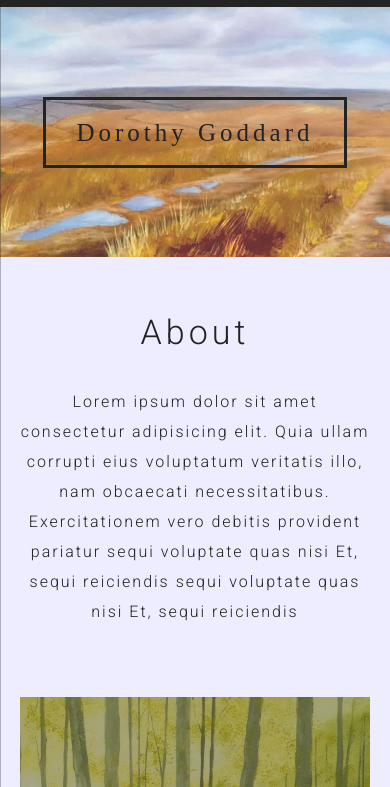
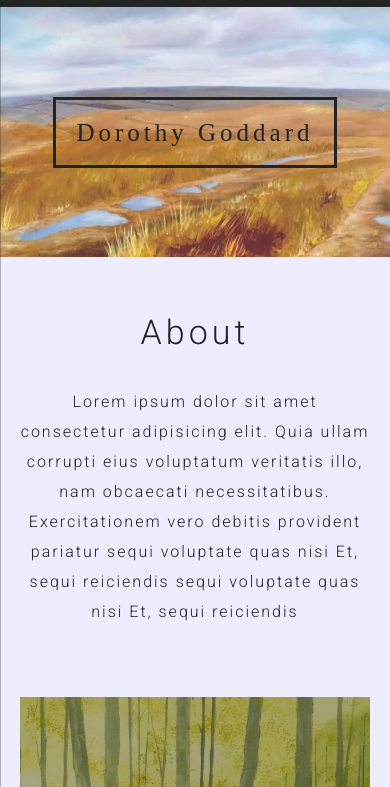
Before and after one commit to harrietgoddard/dg-portfolio, a website: page docs/index.html in a window 390 px wide. Shown: the part 57-844 px from the top of the page. Drawn offline with Linux system fonts and the light colour scheme; a web font is replaced by a local one.

Commit message:
Hero title padding mobile

```diff
--- a/docs/styles/hero.css
+++ b/docs/styles/hero.css
@@ -40,5 +40,6 @@
 
   .hero__title {
     transform: none;
+    padding: var(--gutter) var(--gutter);
   }
 }
```
